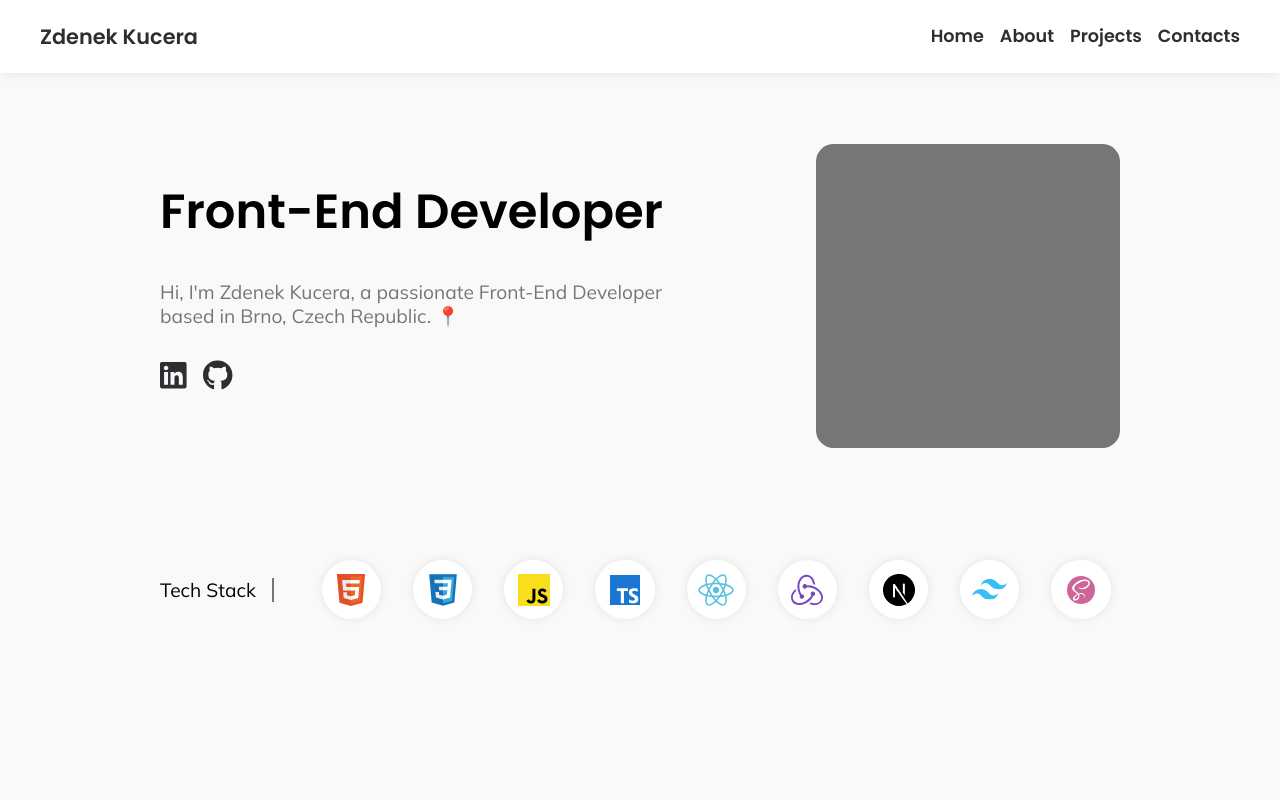
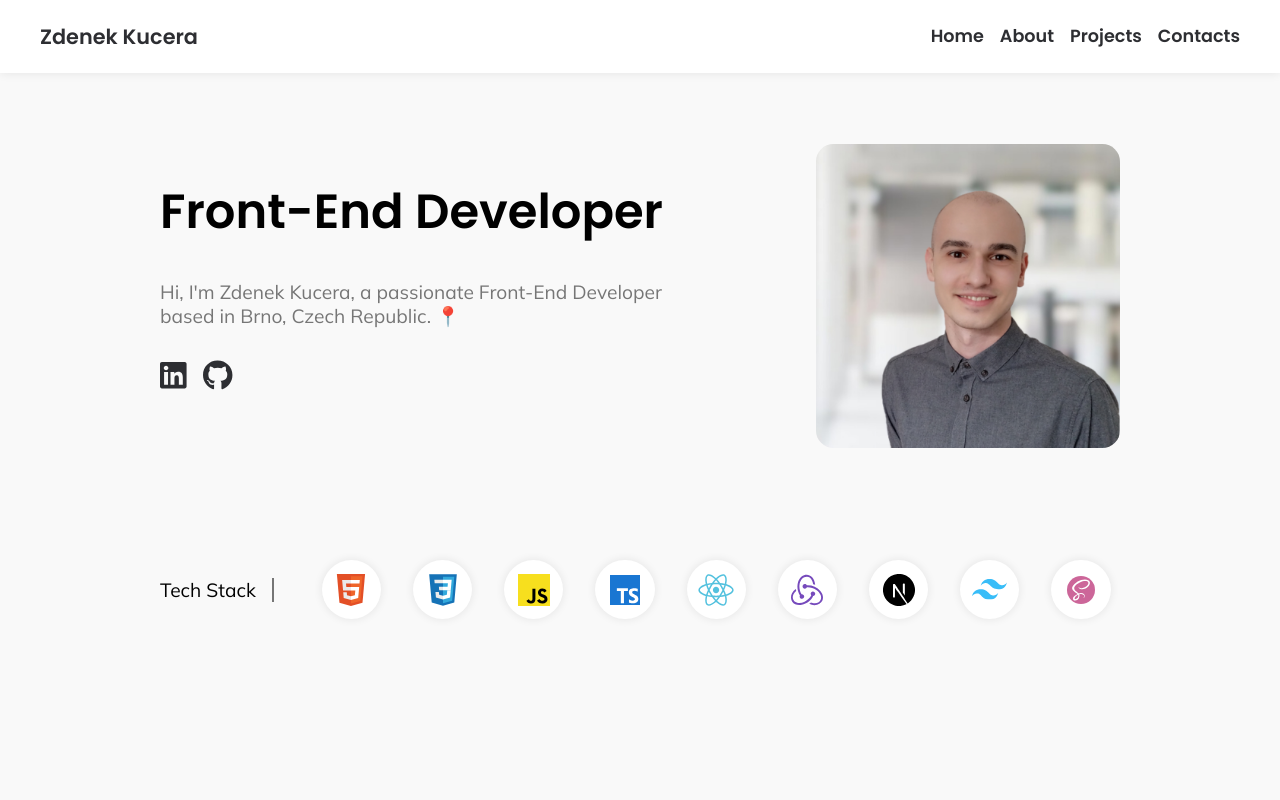
Before and after one commit to zdenekdev/portfolio, a React (Create React App) app: page / in a window 1280 px wide. Shown: the top 800 px of the page. Built offline with nearby package versions, Linux system fonts and the light colour scheme.

Commit message:
portrait photo

```diff
--- a/src/index.css
+++ b/src/index.css
@@ -291,7 +291,7 @@ h3 {
   height: 19rem;
   width: 19rem;
   flex-shrink: 0;
-  /* background-image: url(images/portrait-photo-2379004.jpeg); */
+  background-image: url(images/portrait_photo.png);
   background-color: var(--color-primary);
   background-position: center;
   background-repeat: no-repeat;
```
Also changed, not shown: src/images/portrait_photo.png (added), 1 other file (tests, documents, lock files or other folders).
